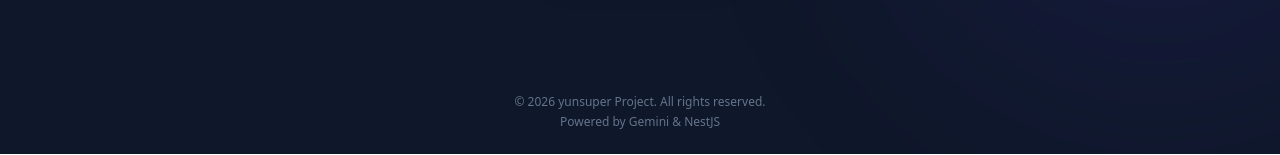
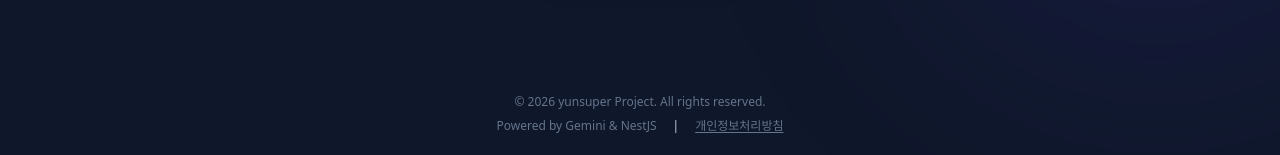
Before and after one commit to yunsuper/Tarot, a React (Vite) app in the folder frontend/: page / in a window 1280 px wide. Shown: the part 887-1042 px from the top of the page. Built offline with nearby package versions, Linux system fonts and the light colour scheme; no server answers.

Commit message:
Fix:Footer에 개인정보처리방침 링크걸기

```diff
--- a/frontend/src/components/layout/Footer.tsx
+++ b/frontend/src/components/layout/Footer.tsx
@@ -1,9 +1,20 @@
 // src/components/layout/Footer.tsx
 export default function Footer() {
-    return (
-      <footer className="w-full py-6 text-center text-slate-500 text-xs mt-auto">
-        <p>© 2026 yunsuper Project. All rights reserved.</p>
-        <p className="mt-1">Powered by Gemini & NestJS</p>
-      </footer>
-    );
+  return (
+    <footer className="w-full py-6 text-center text-slate-500 text-xs mt-auto">
+      <p>© 2026 yunsuper Project. All rights reserved.</p>
+      <div className="mt-2 flex justify-center gap-4">
+        <p>Powered by Gemini & NestJS</p>
+        <span className="text-slate-300">|</span>
+        <a
+          href="/privacy.html"
+          target="_blank"
+          rel="noopener noreferrer"
+          className="hover:text-slate-800 transition-colors underline underline-offset-2"
+        >
+          개인정보처리방침
+        </a>
+      </div>
+    </footer>
+  );
 }
```
